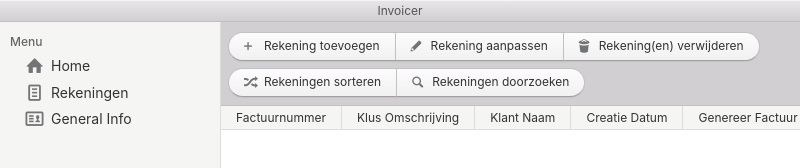
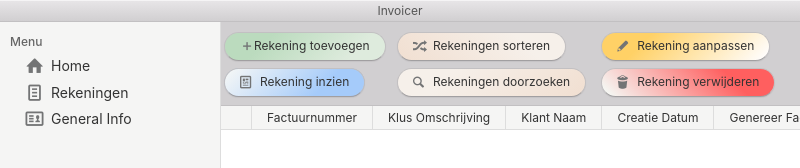
Before and after one commit to JanAbe/invoicer, an Electron app: page src/ui/invoices.html in a window 800 px wide. Shown: the top 168 px of the page. Drawn offline with Linux system fonts and the light colour scheme; no server answers.

Commit message:
Add styling to action buttons and add view invoice feature
The view invoice feature is a rename of the generate invoice feature, also the instead of having a button on each row, there is one button at the top of the page. Clicking this button brings the user to the page to view the selected invoice

```diff
--- a/src/ui/css/general.css
+++ b/src/ui/css/general.css
@@ -8,3 +8,7 @@ is alleen zo bij firefox*/
     text-decoration: none;
     color: #333;
 }
+
+.nav-group-item:focus {
+    outline: none;
+}
--- a/src/ui/css/invoices.css
+++ b/src/ui/css/invoices.css
@@ -1,4 +1,13 @@
-.toolbar-actions > div > button {
+input[type=radio] {
+    margin-top: 6px;
+}
+
+td:nth-child(1) {
+    text-align: center;
+}
+
+.toolbar-actions > div > button,
+.toolbar-actions > div > a {
     border-radius: 20px;
     padding: 5px 15px 5px 15px;
     margin: 5px 0px 2px 0px;
@@ -15,4 +24,36 @@
 .invoices-toolbar-actions {
     margin-top: auto;
     border-top: solid thick #d1cfd1;
+    display: flex;
+    justify-content: space-between;
 }
+
+#add-invoice-btn {
+    background-color: #deebdd;
+    background-image: linear-gradient(315deg, #deebdd 20%, #bbdbbe 74%);
+}
+
+#view-invoice-btn {
+    background-color: #5ca0f2;
+    background-image: linear-gradient(315deg, #a5cbfa 30%, #f5f7f6 98%);
+}
+
+#sort-invoices-btn {
+    background-color: #f1dfd1;
+    background-image: linear-gradient(-315deg, #f1dfd1 0%, #f6f0ea 74%);
+}
+
+#search-invoices-btn {
+    background-color: #f1dfd1;
+    background-image: linear-gradient(315deg, #f1dfd1 0%, #f6f0ea 74%);
+}
+
+#edit-invoice-btn {
+    background-color: #fffcf9;
+    background-image: linear-gradient(315deg, #fffcf9 5%, #ffd166 74%);
+}
+
+#delete-invoice-btn {
+    background-color: #f5f5f1;
+    background-image: linear-gradient(-315deg, #f5f5f1 5%, #ff5f5f 74%);
+}
--- a/src/ui/invoices.html
+++ b/src/ui/invoices.html
@@ -10,8 +10,6 @@
     <link rel="stylesheet" href="./css/photon.min.css">
     <link rel="stylesheet" href="./css/general.css">
     <link rel="stylesheet" href="./css/invoices.css">
-
-    <script src="./js/menu.js" charset="utf-8"></script>
 </head>
 
 <body>
@@ -54,32 +52,39 @@
                 <div class="pane">
                     <header class="toolbar toolbar-header invoices-toolbar">
                         <div class="toolbar-actions invoices-toolbar-actions">
-                            <div class="btn-group">
-                                <button class="btn btn-default">
+                            <div>
+                                <a href="./createInvoice.html" id="add-invoice-btn" class="btn btn-default">
                                     Rekening toevoegen
                                     <span class="icon icon-plus"></span>
+                                </a>
+
+                                <button id="view-invoice-btn" class="btn btn-default">
+                                    Rekening inzien
+                                    <span class="icon icon-newspaper"></span>
+                                </button>
+                            </div>
+
+                            <div>
+                                <button id="sort-invoices-btn" class="btn btn-default">
+                                    Rekeningen sorteren
+                                    <span class="icon icon-shuffle"></span>
                                 </button>
 
-                                <button class="btn btn-default">
+                                <button id="search-invoices-btn" class="btn btn-default">
+                                    Rekeningen doorzoeken
+                                    <span class="icon icon-search"></span>
+                                </button>
+                            </div>
+
+                            <div>
+                                <button id="edit-invoice-btn" class="btn btn-default">
                                     Rekening aanpassen
                                     <span class="icon icon-pencil"></span>
                                 </button>
 
-                                <button class="btn btn-default">
-                                    Rekening(en) verwijderen
+                                <button id="delete-invoice-btn" class="btn btn-default">
+                                    Rekening verwijderen
                                     <span class="icon icon-trash"></span>
-                                </button>
-                            </div>
-
-                            <div class="btn-group">
-                                <button class="btn btn-default">
-                                    Rekeningen sorteren
-                                    <span class="icon icon-shuffle"></span>
-                                </button>
-
-                                <button class="btn btn-default">
-                                    Rekeningen doorzoeken
-                                    <span class="icon icon-search"></span>
                                 </button>
                             </div>
                     </header>
@@ -87,6 +92,7 @@
                     <table class="table-striped">
                         <thead>
                             <tr>
+                                <th></th>
                                 <th>Factuurnummer</th>
                                 <th>Klus Omschrijving</th>
                                 <th>Klant Naam</th>
--- a/src/ui/js/fetchAllInvoices.js
+++ b/src/ui/js/fetchAllInvoices.js
@@ -5,6 +5,7 @@ const { ipcRenderer } = require('electron');
  */
 const readyPage = () => {
     fetchAllInvoices('fetch-all-invoices-channel');
+    bindViewInvoiceEventToButton('generate-invoice-channel');
     fetchAllInvoicesHTMLAndInsert('fetch-all-invoices-reply-channel');
 }
 
@@ -30,6 +31,7 @@ const fetchAllInvoicesHTMLAndInsert = (chan) => {
     });
 }
 
+// todo: remove, as is probably unnsecesarry
 /**
  * bindEventToButtons binds a click event to all buttons with the
  * specified css-class. Each click event has a function that
@@ -47,4 +49,31 @@ const bindGenerateInvoiceEventToButtons = (class_, chan) => {
     }
 }
 
+/**
+ * bindViewInvoiceEventToButton binds a click event to the 'view invoice' button.
+ * When clicked, the invoice will be displayed so the user can look at it.
+ */
+const bindViewInvoiceEventToButton = (chan) => {
+    const viewInvoiceBtn = document.querySelector('#view-invoice-btn');
+    viewInvoiceBtn.addEventListener('click', () => {
+        const userID = localStorage.getItem('id');
+        ipcRenderer.send(chan, {'invoiceID': getSelectedInvoiceID(), 'userID': userID});
+    });
+}
+
+/**
+ * getSelectedInvoiceID returns the value, the id, of the selected invoice.
+ */
+const getSelectedInvoiceID = () => {
+    const radioBtns = document.querySelectorAll('input[name="invoice-radio-btn"]');
+    let selectedInvoiceID = radioBtns[0].value;
+    for (const btn of radioBtns) {
+        if (btn.checked) {
+            selectedInvoiceID = btn.value;
+        }
+    }
+
+    return selectedInvoiceID;
+}
+
 readyPage();
```
Also changed, not shown: src/ui/createInvoice.html (+1 -1 lines), src/ui/invoice-row-template.html (+7 -0 lines), dist/src/ui/createInvoice.html, dist/src/ui/css/general.css, dist/src/ui/css/invoices.css, dist/src/ui/invoice-row-template.html, dist/src/ui/invoices.html, dist/src/ui/js/fetchAllInvoices.js.
